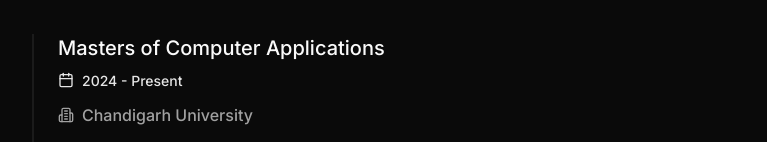
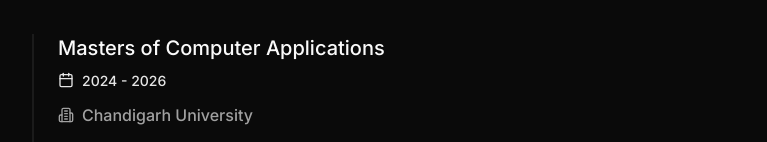
Before and after one commit to shubGupta10/My-Portfolio-, a Next.js app: page /about in a window 1280 px wide. Shown: the part 767-909 px from the top of the page, without its empty margins (256-1023 px from the left). Built offline with nearby package versions, Linux system fonts and the light colour scheme.

Commit message:
Update About.jsx
updated education details

```diff
--- a/components/sections/About.jsx
+++ b/components/sections/About.jsx
@@ -71,7 +71,7 @@
         {
             title: "Masters of Computer Applications",
             institute: "Chandigarh University",
-            year: "2024 - Present",
+            year: "2024 - 2026",
             cgpa: "8.8/10",
         },
     ];
```
